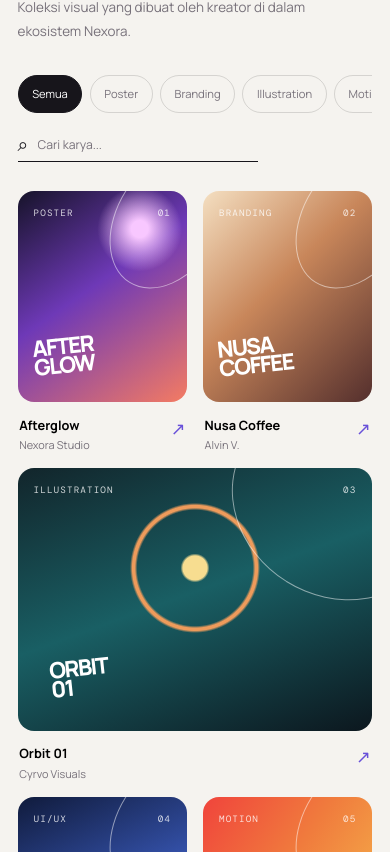
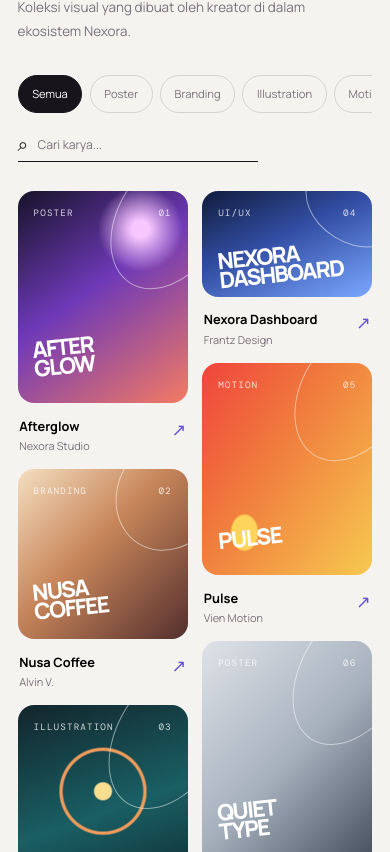
Before and after one commit to akidwush/nexora-creative-gallery, a Next.js app: page / in a window 390 px wide. Shown: the part 1148-2000 px from the top of the page. Built offline with nearby package versions, Linux system fonts and the light colour scheme.

Commit message:
feat: add responsive masonry gallery

```diff
--- a/src/app/globals.css
+++ b/src/app/globals.css
@@ -392,9 +392,8 @@ a {
 }
 
 .work-grid {
-  display: grid;
-  gap: 1.2rem;
-  grid-template-columns: repeat(12, minmax(0, 1fr));
+  column-count: 3;
+  column-gap: 1.2rem;
 }
 
 .work-card {
@@ -402,26 +401,32 @@ a {
   background: transparent;
   border: 0;
   cursor: pointer;
-  grid-column: span 4;
+  display: inline-block;
+  margin: 0 0 1.5rem;
   padding: 0;
   text-align: left;
-}
-
-.work-card.is-tall {
-  grid-column: span 4;
+  vertical-align: top;
+  width: 100%;
 }
 
 .work-art {
-  aspect-ratio: 1.04;
   border-radius: 1rem;
-  min-height: 220px;
+  min-height: 0;
   overflow: hidden;
   position: relative;
   transition: transform 250ms ease, box-shadow 250ms ease;
 }
 
-.work-card.is-tall .work-art {
-  aspect-ratio: 0.82;
+.work-art.has-image {
+  aspect-ratio: auto !important;
+  background: transparent !important;
+}
+
+.work-image {
+  display: block;
+  height: auto;
+  object-fit: contain;
+  width: 100%;
 }
 
 .work-card:hover .work-art {
@@ -439,6 +444,10 @@ a {
   top: -22%;
   transform: rotate(32deg);
   width: 60%;
+}
+
+.work-art.has-image::before {
+  display: none;
 }
 
 .art-category,
@@ -694,9 +703,14 @@ a {
 }
 
 .modal-art {
-  min-height: 390px;
+  min-height: 0;
   overflow: hidden;
   position: relative;
+}
+
+.modal-art.has-image {
+  aspect-ratio: auto !important;
+  background: transparent !important;
 }
 
 .modal-content {
@@ -858,27 +872,12 @@ a {
   }
 
   .work-grid {
-    gap: 1rem;
-    grid-template-columns: repeat(2, minmax(0, 1fr));
+    column-count: 2;
+    column-gap: 0.9rem;
   }
 
-  .work-card,
-  .work-card.is-tall {
-    grid-column: span 1;
-  }
-
-  .work-card.is-tall .work-art,
-  .work-art {
-    aspect-ratio: 0.8;
-    min-height: 0;
-  }
-
-  .work-card:nth-child(3n) {
-    grid-column: span 2;
-  }
-
-  .work-card:nth-child(3n) .work-art {
-    aspect-ratio: 1.35;
+  .work-card {
+    margin-bottom: 1rem;
   }
 
   .about-section > p {
@@ -900,7 +899,7 @@ a {
   }
 
   .modal-art {
-    min-height: 250px;
+    min-height: 0;
   }
 
   .modal-content {
--- a/src/app/page.tsx
+++ b/src/app/page.tsx
@@ -19,7 +19,8 @@ type Work = {
   description: string;
   label: string;
   background: string;
-  tall?: boolean;
+  ratio: number;
+  imageUrl?: string;
 };
 
 const categories: Category[] = [
@@ -43,7 +44,7 @@ const works: Work[] = [
     label: 'AFTER\nGLOW',
     background:
       'radial-gradient(circle at 72% 18%, #f8c7ff 0 4%, transparent 20%), linear-gradient(145deg, #161329 0%, #6e39b7 45%, #f47b62 100%)',
-    tall: true,
+    ratio: 4 / 5,
   },
   {
     id: 2,
@@ -56,6 +57,7 @@ const works: Work[] = [
     label: 'NUSA\nCOFFEE',
     background:
       'linear-gradient(135deg, #f4dfc1 0%, #c8865a 44%, #542f2d 100%)',
+    ratio: 1,
   },
   {
     id: 3,
@@ -68,7 +70,7 @@ const works: Work[] = [
     label: 'ORBIT\n01',
     background:
       'radial-gradient(circle at 50% 38%, #f7dd90 0 5%, transparent 6%), radial-gradient(circle at 50% 38%, transparent 0 24%, #ee9b5b 25% 26%, transparent 27%), linear-gradient(160deg, #12252b 0%, #195f64 48%, #0c171e 100%)',
-    tall: true,
+    ratio: 3 / 4,
   },
   {
     id: 4,
@@ -81,6 +83,7 @@ const works: Work[] = [
     label: 'NEXORA\nDASHBOARD',
     background:
       'linear-gradient(155deg, #101b3c 0%, #324ea3 44%, #7ba7ff 100%)',
+    ratio: 16 / 10,
   },
   {
     id: 5,
@@ -93,6 +96,7 @@ const works: Work[] = [
     label: 'PULSE',
     background:
       'radial-gradient(ellipse at 25% 80%, #ffd45b 0 7%, transparent 8%), linear-gradient(125deg, #f0443c 0%, #f07c3d 42%, #f7c950 100%)',
+    ratio: 4 / 5,
   },
   {
     id: 6,
@@ -105,6 +109,7 @@ const works: Work[] = [
     label: 'QUIET\nTYPE',
     background:
       'linear-gradient(135deg, #dfe3e8 0%, #a6b0bd 52%, #424b5a 100%)',
+    ratio: 3 / 4,
   },
 ];
 
@@ -262,22 +267,39 @@ export default function Home() {
         <div className="work-grid">
           {filteredWorks.map((work, index) => (
             <button
-              className={`work-card ${work.tall ? 'is-tall' : ''}`}
+              className="work-card"
               key={work.id}
               type="button"
               style={{ animationDelay: `${index * 70}ms` }}
               onClick={() => setSelectedWork(work)}
             >
               <div
-                className="work-art"
-                style={{ background: work.background }}
+                className={`work-art ${work.imageUrl ? 'has-image' : ''}`}
+                style={
+                  work.imageUrl
+                    ? undefined
+                    : {
+                        aspectRatio: work.ratio,
+                        background: work.background,
+                      }
+                }
               >
                 <span className="art-category">{work.category}</span>
+                {work.imageUrl && (
+                  <img
+                    className="work-image"
+                    src={work.imageUrl}
+                    alt={work.title}
+                    loading="lazy"
+                  />
+                )}
+                {!work.imageUrl && (
                   <span className="art-label">
                     {work.label.split('\n').map((line) => (
                       <span key={line}>{line}</span>
                     ))}
                   </span>
+                )}
                 <span className="art-index">0{work.id}</span>
               </div>
               <span className="work-meta">
@@ -351,15 +373,31 @@ export default function Home() {
             onClick={(event) => event.stopPropagation()}
           >
             <div
-              className="modal-art"
-              style={{ background: selectedWork.background }}
+              className={`modal-art ${selectedWork.imageUrl ? 'has-image' : ''}`}
+              style={
+                selectedWork.imageUrl
+                  ? undefined
+                  : {
+                      aspectRatio: selectedWork.ratio,
+                      background: selectedWork.background,
+                    }
+              }
             >
               <span className="art-category">{selectedWork.category}</span>
+              {selectedWork.imageUrl && (
+                <img
+                  className="work-image"
+                  src={selectedWork.imageUrl}
+                  alt={selectedWork.title}
+                />
+              )}
+              {!selectedWork.imageUrl && (
                 <span className="art-label">
                   {selectedWork.label.split('\n').map((line) => (
                     <span key={line}>{line}</span>
                   ))}
                 </span>
+              )}
             </div>
             <div className="modal-content">
               <button
```
Lines whose indentation alone changed are shown as unchanged.
